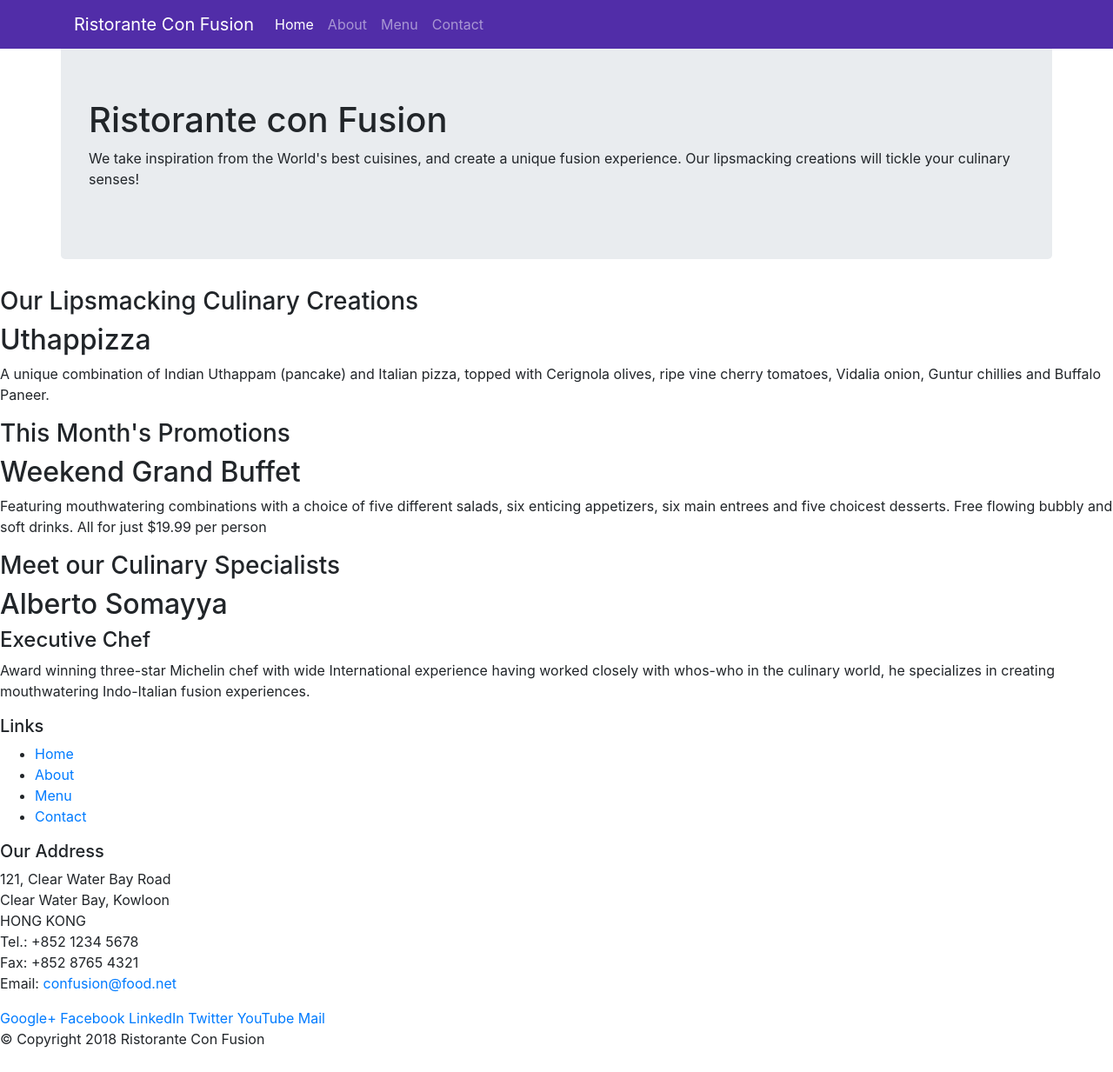
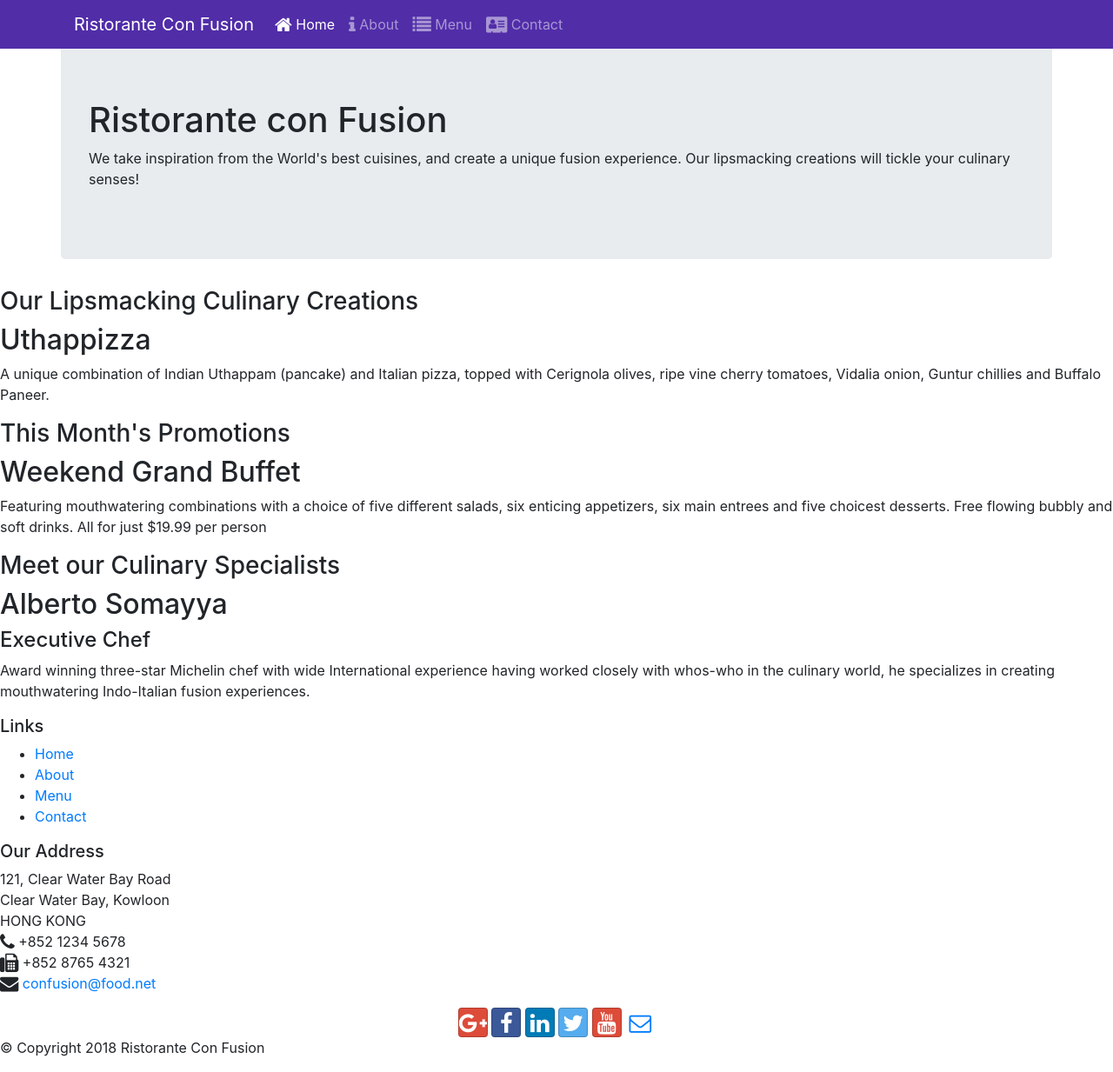
Before and after one commit to Aadhithyashri/Trial-Bootstrap-Website, a website: page Bootstrap4/conFusion/index.html in a window 1280 px wide. Shown: the whole page at 87% size. Drawn offline with nearby package versions, Linux system fonts and the light colour scheme.

Commit message:
fontawesome

```diff
--- a/Bootstrap4/conFusion/index.html
+++ b/Bootstrap4/conFusion/index.html
@@ -9,6 +9,8 @@
 
         <!-- Bootstrap CSS -->
         <link rel="stylesheet" href="node_modules/bootstrap/dist/css/bootstrap.min.css">
+        <link rel="stylesheet" href="node_modules/font-awesome/css/font-awesome.min.css">
+        <link rel="stylesheet" href="node_modules/bootstrap-social/bootstrap-social.css">
         <link rel="stylesheet" href="styles.css">
     <title>Ristorante Con Fusion</title>
 </head>
@@ -24,10 +26,10 @@
                <a class="navbar-brand" href="#">Ristorante Con Fusion</a>
                 <div class="collapse navbar-collapse" id="Navbar">
                     <ul class="navbar-nav mr-auto">
-                        <li class="nav-item active"><a class="nav-link" href="#">Home</a></li>
-                        <li class="nav-item"><a class="nav-link" href="./aboutus.html">About</a></li>
-                        <li class="nav-item"><a class="nav-link" href="#">Menu</a></li>
-                        <li class="nav-item"><a class="nav-link" href="#">Contact</a></li>
+                        <li class="nav-item active"><a class="nav-link" href="#"><span class="fa fa-home fa-lg"></span> Home</a></li>
+                        <li class="nav-item"><a class="nav-link" href="./aboutus.html"><span class="fa fa-info fa-lg"></span> About</a></li>
+                        <li class="nav-item"><a class="nav-link" href="#"><span class="fa fa-list fa-lg"></span> Menu</a></li>
+                        <li class="nav-item"><a class="nav-link" href="#"><span class="fa fa-address-card fa-lg"></span> Contact</a></li>
                     </ul>
                 </div>
             </div>
@@ -96,19 +98,22 @@
 		              121, Clear Water Bay Road<br>
 		              Clear Water Bay, Kowloon<br>
 		              HONG KONG<br>
-		              Tel.: +852 1234 5678<br>
-		              Fax: +852 8765 4321<br>
-		              Email: <a href="mailto:confusion@food.net">confusion@food.net</a>
+                      <i class="fa fa-phone fa-lg"></i> +852 1234 5678<br>
+                      <i class="fa fa-fax fa-lg"></i> +852 8765 4321<br>
+                      <i class="fa fa-envelope fa-lg"></i>
+                      <a href="mailto:confusion@food.net">confusion@food.net</a>
 		           </address>
                 </div>
                 <div>
                     <div>
-                        <a href="http://google.com/+">Google+</a>
-                        <a href="http://www.facebook.com/profile.php?id=">Facebook</a>
-                        <a href="http://www.linkedin.com/in/">LinkedIn</a>
-                        <a href="http://twitter.com/">Twitter</a>
-                        <a href="http://youtube.com/">YouTube</a>
-                        <a href="mailto:">Mail</a>
+                        <div class="text-center">
+                            <a class="btn btn-social-icon btn-google" href="http://google.com/+"><i class="fa fa-google-plus"></i></a>
+                            <a class="btn btn-social-icon btn-facebook" href="http://www.facebook.com/profile.php?id="><i class="fa fa-facebook"></i></a>
+                            <a class="btn btn-social-icon btn-linkedin" href="http://www.linkedin.com/in/"><i class="fa fa-linkedin"></i></a>
+                            <a class="btn btn-social-icon btn-twitter" href="http://twitter.com/"><i class="fa fa-twitter"></i></a>
+                            <a class="btn btn-social-icon btn-google" href="http://youtube.com/"><i class="fa fa-youtube"></i></a>
+                            <a class="btn btn-social-icon" href="mailto:"><i class="fa fa-envelope-o"></i></a>
+                        </div>
                     </div>
                 </div>
            </div>
--- a/Bootstrap4/conFusion/package.json
+++ b/Bootstrap4/conFusion/package.json
@@ -15,6 +15,8 @@
   },
   "dependencies": {
     "bootstrap": "^4.0.0",
+    "bootstrap-social": "^5.1.1",
+    "font-awesome": "^4.7.0",
     "jquery": "^3.3.1",
     "popper.js": "^1.12.9"
   }
```
Also changed, not shown: Bootstrap4/conFusion/aboutus.html (+16 -13 lines).
